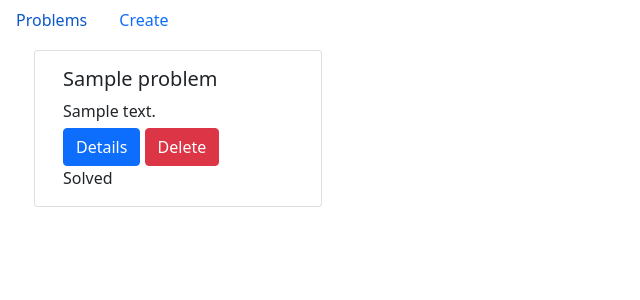
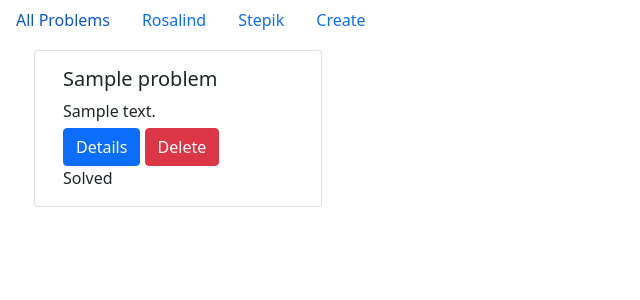
Before and after one commit to The-Pav-Corporation/fastapi_htmx_base, a FastAPI app: page / in a window 1280 px wide. Shown: the top 300 px of the page, without its empty margins (0-640 px from the left). Run offline with FastAPI, Linux system fonts and the light colour scheme; tables that the repository leaves empty hold one stand-in row (values such as "Sample post"); some libraries are stand-ins or nearby versions.

Commit message:
external url and source

```diff
--- a/project/app/models.py
+++ b/project/app/models.py
@@ -1,4 +1,4 @@
-from sqlalchemy import Boolean, Column, Integer, String, Text
+from sqlalchemy import Boolean, Column, Integer, String, VARCHAR
 from sqlalchemy.orm import relationship
 
 from .database import Base
@@ -9,8 +9,9 @@ class Problem(Base):
 
     id = Column(Integer, primary_key=True, index=True)
     title = Column(String, index=True)
+    source = Column(String, index=True)
     description = Column(String, index=True)
     input = Column(String, index=True, default=None)
     solution = Column(String, index=True, default=None)
     is_solved = Column(Boolean, default=False)
-    external_url = Column(String(100), default=None)
+    external_url = Column(VARCHAR(100), default=None)
--- a/project/app/schemas/problem.py
+++ b/project/app/schemas/problem.py
@@ -14,6 +14,7 @@ class ProblemCreate(ProblemBase):
 class Problem(ProblemBase):
     id: int
     input: str = None
+    source: str = None
     solution: str = None
     is_solved: bool = False
     external_url: str = None
--- a/project/app/templates/problem/create.html
+++ b/project/app/templates/problem/create.html
@@ -3,6 +3,12 @@
         <label for="problem_title" class="col-sm-1 col-form-label">Title</label>
         <div class="col-sm-11">
             <input type="text" name="title" class="form-control" id="problem_title" placeholder="The title of the problem">
+        </div>
+    </div>
+    <div class="mb-3 row">
+        <label for="problem_source" class="col-sm-1 col-form-label">Source</label>
+        <div class="col-sm-11">
+            <input type="text" name="title" class="form-control" id="problem_source" placeholder="Rosalind or Stepik">
         </div>
     </div>
     <div class="mb-3 row">
--- a/project/app/templates/problem/detail.html
+++ b/project/app/templates/problem/detail.html
@@ -1,6 +1,7 @@
 <h2>{{ problem.title }}</h2>
     <div class="container">
         <p style="white-space: pre-wrap"><a href="{{ problem.external_url }}">External URL</a></p>
+        <p style="white-space: pre-wrap">{{ problem.source }}</p>
         <p style="white-space: pre-wrap">{{ problem.description }}</p>
         <form hx-post="/problems/{{problem.id}}/solve" hx-target="#solution">
             <div class="mb-3 row col-sm-5">
--- a/project/app/templates/shared/index.html
+++ b/project/app/templates/shared/index.html
@@ -18,7 +18,23 @@
             hx-get="/problems/"
             hx-trigger="click"
             hx-target="#content">
-            Problems
+            All Problems
+        </a>
+        <a class="nav-link"
+            id="problems_list"
+            href="problems"
+            hx-get="/problems/?source=Rosalind"
+            hx-trigger="click"
+            hx-target="#content">
+            Rosalind
+        </a>
+        <a class="nav-link"
+            id="problems_list"
+            href="problems"
+            hx-get="/problems/?source=Stepik"
+            hx-trigger="click"
+            hx-target="#content">
+            Stepik
         </a>
         <a class="nav-link"
             id="problems_create"
```
Also changed, not shown: project/app/routers/problem.py (+12 -4 lines), project/app/templates/problem/edit.html (+7 -0 lines), project/app/util/crud.py (+5 -2 lines).
